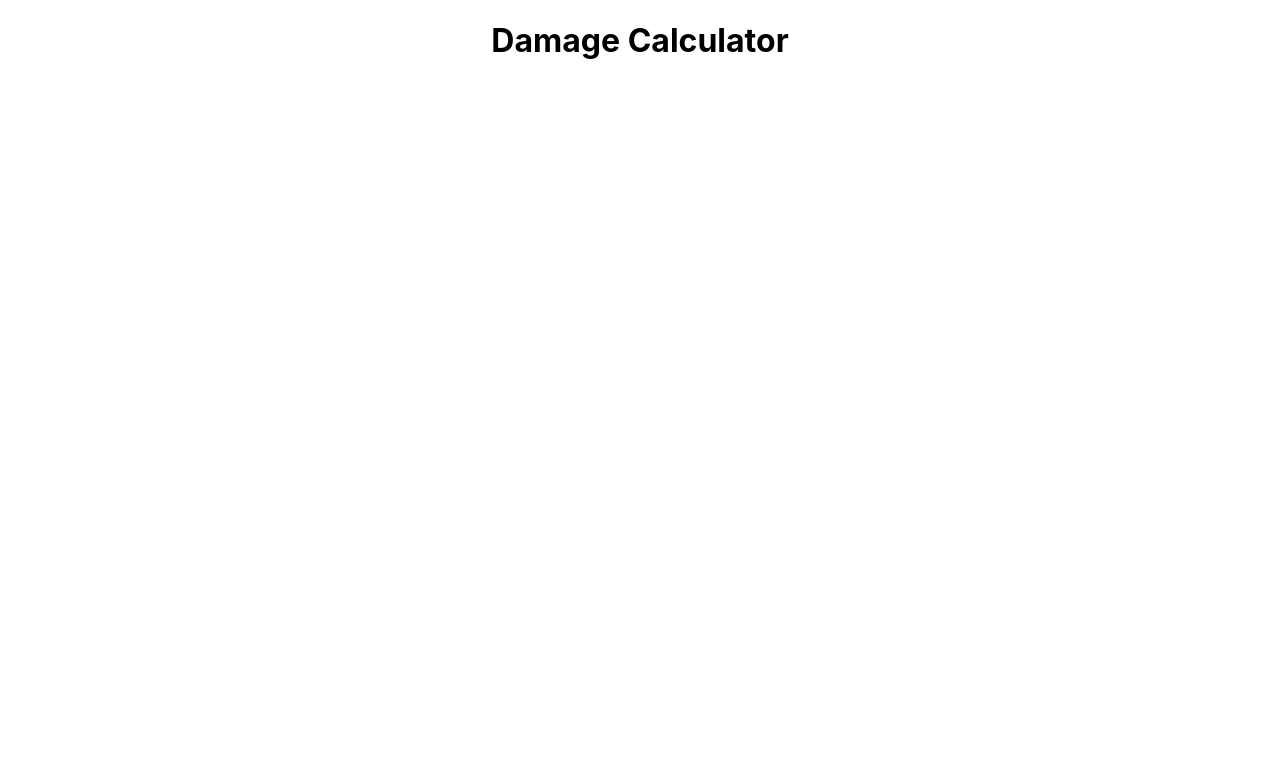
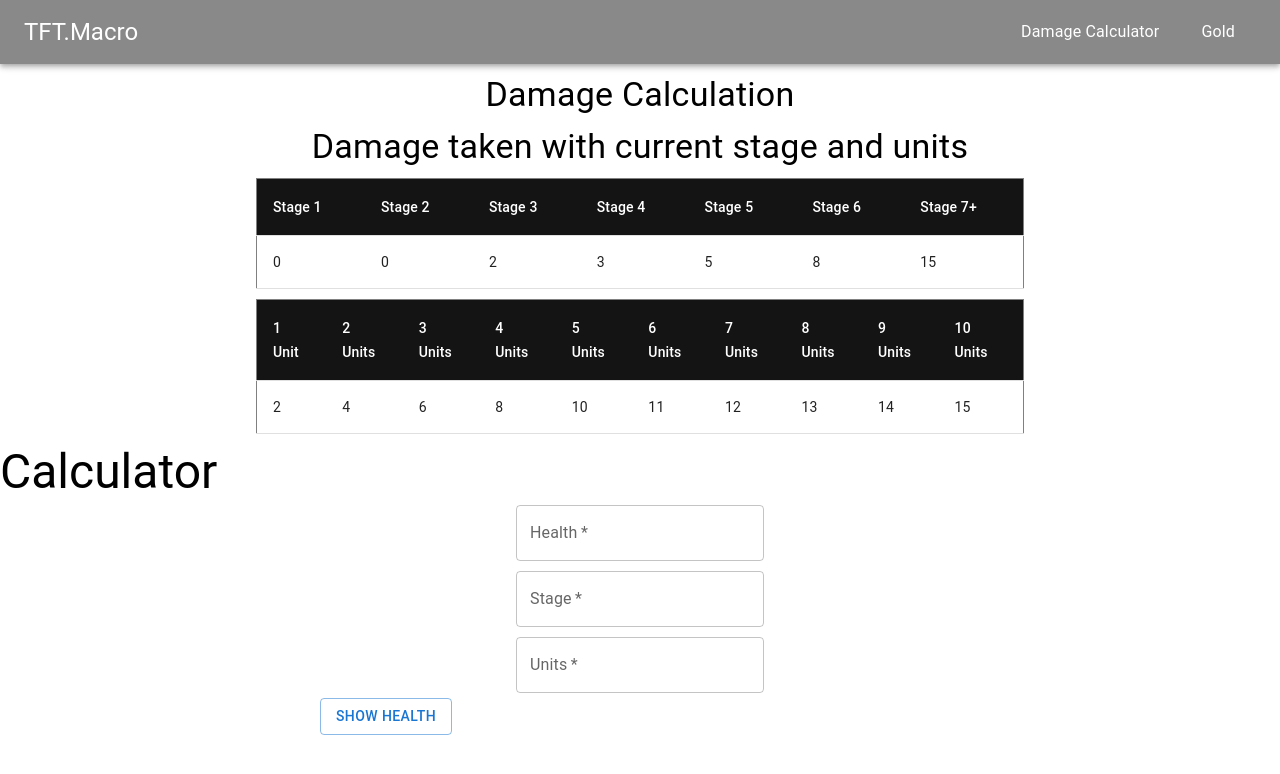
Before and after one commit to AldrichhhXO/tftmacro, a React (Create React App) app: page /dmg in a window 1280 px wide. Shown: the top 774 px of the page. Built offline with nearby package versions, Linux system fonts and the light colour scheme.

Commit message:
Damage Calculation page, Injection of styles order fixed

```diff
--- a/package.json
+++ b/package.json
@@ -6,6 +6,7 @@
     "@emotion/react": "^11.5.0",
     "@emotion/styled": "^11.3.0",
     "@mui/material": "^5.0.6",
+    "@mui/styles": "^5.0.2",
     "@testing-library/jest-dom": "^5.15.0",
     "@testing-library/react": "^11.2.7",
     "@testing-library/user-event": "^12.8.3",
@@ -43,5 +44,8 @@
       "last 1 firefox version",
       "last 1 safari version"
     ]
+  },
+  "devDependencies": {
+    "@types/react-router-dom": "^5.3.2"
   }
 }
--- a/src/App.tsx
+++ b/src/App.tsx
@@ -1,14 +1,24 @@
 import React from 'react';
 import logo from './logo.svg';
 import './App.css';
+import Navbar from './Components/Navbar/Navbar';
+import Landing from './Pages/Landing/Landing'
+import { StyledEngineProvider } from '@mui/styled-engine';
+import { BrowserRouter as Router, Route, Switch} from 'react-router-dom'
 
 import DamageCalculator from './Pages/DamageCalculator/DamageCalculator';
 
 function App() {
+
+
+
   return (
-    <div className="App">
-      <DamageCalculator />
-    </div>
+
+    <Router>
+
+        <Route exact path = "/" render = {() => <Landing /> } />
+        <Route exact path = "/dmg" render = {() => <DamageCalculator /> } />
+    </Router>
   );
 }
 
--- /dev/null
+++ b/src/Components/DamageCalculator/DamageCalculation.tsx
@@ -0,0 +1,48 @@
+import React,  {ChangeEvent, useState} from 'react'
+import { TextField, FormGroup, FormLabel, Button } from '@mui/material'
+import { makeStyles } from '@mui/styles'
+
+
+const useStyles = makeStyles({
+    form: {
+        width: '50%',
+        margin: 'auto'
+    },
+    textField: {
+        margin: '5px auto'
+    },
+
+})
+
+export default function DamageCalculation() {
+
+    const [health, setHealth] = useState('')
+    const [stage, setStage] = useState('')
+    const [units, setUnit] = useState('')
+
+    const classes = useStyles()
+
+    const updateHealth = (e: ChangeEvent<HTMLTextAreaElement>) => {
+        if ( Number(e.currentTarget.value) > 100 || Number(e.currentTarget.value) < 0) {
+
+        }
+        else setHealth(String(e.currentTarget.value) )
+    }
+    const updateStage = (e: ChangeEvent<HTMLTextAreaElement>) => {
+        setStage(String(e.currentTarget.value) )
+    }
+    const updateUnits = (e: ChangeEvent<HTMLTextAreaElement>) => {
+        setUnit(String(e.currentTarget.value) )
+    }
+
+    return (
+        <form className = {classes.form}>
+            <FormGroup>
+                <TextField className = {classes.textField} type = "number" required value = { health } label = "Health" onChange = {updateHealth}></TextField>
+                <TextField className = {classes.textField} type = "number" required value = { stage } label = "Stage"></TextField>
+                <TextField className = {classes.textField} type = "number" required value = { units } label = "Units"></TextField>
+            </FormGroup>
+            <Button variant = "outlined" color = "primary">Show health</Button>
+        </form>
+    )
+}
--- /dev/null
+++ b/src/Components/Navbar/Navbar.tsx
@@ -0,0 +1,43 @@
+import React from 'react'
+import classes from "./Navbar.module.css"
+import { AppBar, Typography, Toolbar, Link } from '@mui/material'
+import { makeStyles } from '@mui/styles'
+
+
+const useStyles  = makeStyles({
+    Navbar: {
+        width: '100vw',
+        height: '100px'
+    },
+    NavbarLinks: {
+
+        width: '20vw',
+        display: 'flex',
+        justifyContent: 'space-around'
+    },
+    NavbarLink: {
+        color: 'white',
+        textDecoration: 'none'
+    }
+})
+
+export default function Navbar() {
+    let classes = useStyles()
+
+    return (
+        <AppBar sx = {{backgroundColor: 'rgba(20,20,20,0.5)'}} position = "relative">
+            <Toolbar sx = {{ display: 'flex', justifyContent: 'space-between' }}>
+                <Typography variant = "h5">
+                    TFT.Macro
+                </Typography>
+                <Typography>
+                    <div className = {classes.NavbarLinks}>
+                        <Link className = {classes.NavbarLink}>Damage Calculator</Link>
+                        <Link className = {classes.NavbarLink}>Gold</Link>
+                    </div>
+                </Typography>
+            </Toolbar>
+
+        </AppBar>
+    )
+}
--- a/src/Pages/DamageCalculator/DamageCalculator.tsx
+++ b/src/Pages/DamageCalculator/DamageCalculator.tsx
@@ -1,11 +1,100 @@
 import React from 'react'
-import { Table } from '@mui/material'
+import { Table, TableBody, TableCell, TableHead, TableRow, Typography } from '@mui/material'
+import Navbar from '../../Components/Navbar/Navbar'
+import { makeStyles } from '@mui/styles'
+import DamageCalculation from '../../Components/DamageCalculator/DamageCalculation'
+
+
+const useStyles = makeStyles({
+    table: {
+        width: '60%',
+        margin: '10px auto',
+        border: '1px solid gray'
+    },
+    tableHead: {
+        background: 'rgba(20,20,20,1)'
+    },
+    tableCell: {
+        color: 'white'
+
+    }
+})
 
 export default function DamageCalculator() {
+    const classes = useStyles()
+    const DamageStage = () => {
+        return (
+        <Table className = {classes.table}>
+        <TableHead className = {classes.tableHead}>
+            <TableCell className = {classes.tableCell}>Stage 1</TableCell>
+            <TableCell className = {classes.tableCell}>Stage 2</TableCell>
+            <TableCell className = {classes.tableCell}>Stage 3</TableCell>
+            <TableCell className = {classes.tableCell}>Stage 4</TableCell>
+            <TableCell className = {classes.tableCell}>Stage 5</TableCell>
+            <TableCell className = {classes.tableCell}>Stage 6</TableCell>
+            <TableCell className = {classes.tableCell}>Stage 7+</TableCell>
+        </TableHead>
+        <TableBody>
+            <TableRow>
+                <TableCell>0</TableCell>
+                <TableCell>0</TableCell>
+                <TableCell>2</TableCell>
+                <TableCell>3</TableCell>
+                <TableCell>5</TableCell>
+                <TableCell>8</TableCell>
+                <TableCell>15</TableCell>
+            </TableRow>
+        </TableBody>
+    </Table>
+        )
+    }
+
+    const DamageUnit = () => {
+        return (
+        <Table className = {classes.table}>
+            <TableHead className = {classes.tableHead}>
+                    <TableCell className = {classes.tableCell}>1 Unit</TableCell>
+                    <TableCell className = {classes.tableCell}>2 Units</TableCell>
+                    <TableCell className = {classes.tableCell}>3 Units</TableCell>
+                    <TableCell className = {classes.tableCell}>4 Units</TableCell>
+                    <TableCell className = {classes.tableCell}>5 Units</TableCell>
+                    <TableCell className = {classes.tableCell}>6 Units</TableCell>
+                    <TableCell className = {classes.tableCell}>7 Units</TableCell>
+                    <TableCell className = {classes.tableCell}>8 Units</TableCell>
+                    <TableCell className = {classes.tableCell}>9 Units</TableCell>
+                    <TableCell className = {classes.tableCell}>10 Units</TableCell>
+                </TableHead>
+                <TableBody>
+                <TableRow>
+                    <TableCell>2</TableCell>
+                    <TableCell>4</TableCell>
+                    <TableCell>6</TableCell>
+                    <TableCell>8</TableCell>
+                    <TableCell>10</TableCell>
+                    <TableCell>11</TableCell>
+                    <TableCell>12</TableCell>
+                    <TableCell>13</TableCell>
+                    <TableCell>14</TableCell>
+                    <TableCell>15</TableCell>
+                </TableRow>
+                </TableBody>
+        </Table>
+        )
+    }
+
+
     return (
         <div>
-            <h1>Damage Calculator</h1>
-            <Table />
+            <Navbar />
+            <Typography sx = {{textAlign: 'center', margin: '10px auto'}} variant = "h4">Damage Calculation</Typography>
+            <Typography sx = {{textAlign: 'center', margin: '10px auto'}} variant = "h4">Damage taken with current stage and units</Typography>
+            <DamageStage />
+            <DamageUnit />
+            <Typography variant = "h3">
+                Calculator
+            </Typography>
+
+            <DamageCalculation />
         </div>
     )
 }
--- /dev/null
+++ b/src/Pages/Landing/Landing.tsx
@@ -0,0 +1,69 @@
+import React from 'react'
+import Navbar from '../../Components/Navbar/Navbar'
+import { Typography} from '@mui/material'
+import {Link} from 'react-router-dom'
+import { makeStyles } from '@mui/styles'
+
+
+const useStyles  = makeStyles({
+    landingText: {
+        margin: 'auto',
+        display: 'flex',
+        justifyContent: 'space-around',
+        alignItems: 'center',
+        flexDirection: 'column',
+        width: '50%',
+        border: '1px solid black',
+        textAlign: 'center',
+        height: '300px'
+    },
+    gettingStarted: {
+        margin: 'auto',
+        width: '30%',
+        border: '1px solid black',
+        display: 'flex',
+        justifyContent: 'space-around'
+    },
+    gettingStartedButton: {
+        border: '1px solid black',
+        color: 'black',
+        textDecoration: 'none',
+        height: '40px',
+        display: 'flex',
+        justifyContent: 'center',
+        alignItems: 'center',
+        width: '150px',
+        cursor: 'pointer'
+    }
+
+})
+export default function Landing() {
+
+    const classes = useStyles()
+    return (
+        <div>
+            <Navbar />
+            <div className = {classes.landingText}>
+                <Typography variant = "h5">
+                    Welcome to TFT.Macro
+                </Typography>
+                <Typography variant = "h5">
+                    The spot for learning more about Teamfight Tactics
+                </Typography>
+            </div>
+
+
+            <div>
+                <Typography>
+                    Get Started Here
+                </Typography>
+                <div className = {classes.gettingStarted}>
+                    <Link className = {classes.gettingStartedButton} to = "/gold">Gold</Link>
+                    <Link className = {classes.gettingStartedButton} to = "/dmg">Damage Calculator</Link>
+                </div>
+            </div>
+
+
+        </div>
+    )
+}
--- a/src/index.tsx
+++ b/src/index.tsx
@@ -3,11 +3,16 @@ import ReactDOM from 'react-dom';
 import './index.css';
 import App from './App';
 import reportWebVitals from './reportWebVitals';
+import StylesEngineProvider from '@mui/material/StyledEngineProvider'
 
 ReactDOM.render(
   <React.StrictMode>
-    <App />
-  </React.StrictMode>,
+    <StylesEngineProvider injectFirst>
+      <App />
+    </StylesEngineProvider>
+  </React.StrictMode>
+
+,
   document.getElementById('root')
 );
 
@@ -15,3 +20,11 @@ ReactDOM.render(
 // to log results (for example: reportWebVitals(console.log))
 // or send to an analytics endpoint. Learn more: https://bit.ly/CRA-vitals
 reportWebVitals();
+
+
+/**
+ *
+ *   <React.StrictMode>
+    <App />
+  </React.StrictMode>
+ */
```
Also changed, not shown: src/Components/Navbar/Navbar.module.css (added), 1 other file (tests, documents, lock files or other folders).
